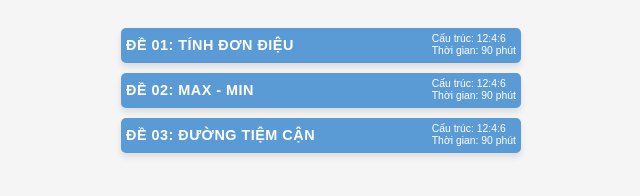
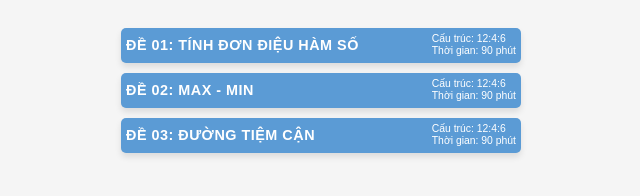
Before and after one commit to nganhangcauhoibtpro3-cmd/TRACNGHIEM-ONLINE, a plain HTML site: page index.html in a window 1280 px wide. Shown: the full height of the page, 319-959 px from the left. Drawn offline with Linux system fonts and the light colour scheme.

Commit message:
Update index.html

```diff
--- a/index.html
+++ b/index.html
@@ -67,7 +67,7 @@
 <body>
 
     <button class="exam-btn" onclick="moDeThi('DE SO 1/De thi Online.htlm')">
-        <div class="exam-title">ĐỀ 01: TÍNH ĐƠN ĐIỆU</div>
+        <div class="exam-title">ĐỀ 01: TÍNH ĐƠN ĐIỆU HÀM SỐ</div>
         <div class="exam-info">
             Cấu trúc: 12:4:6<br>
             Thời gian: 90 phút
```
